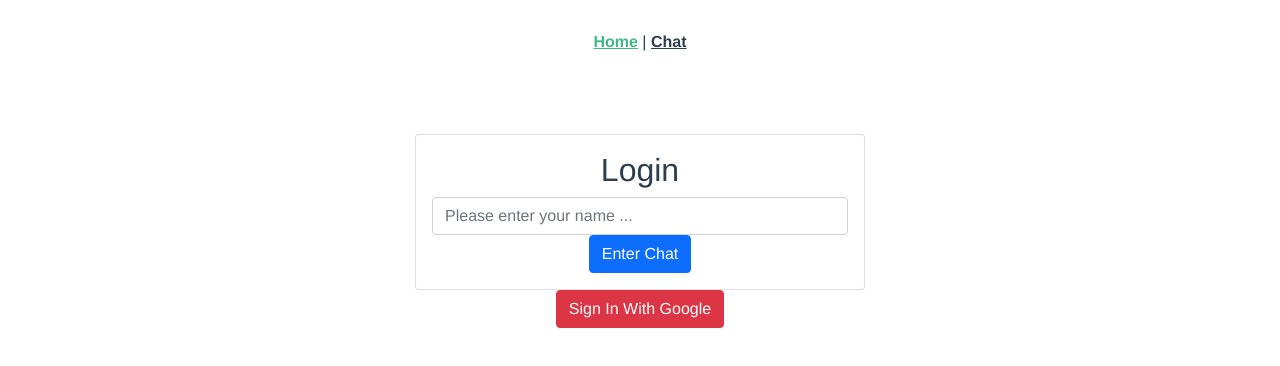
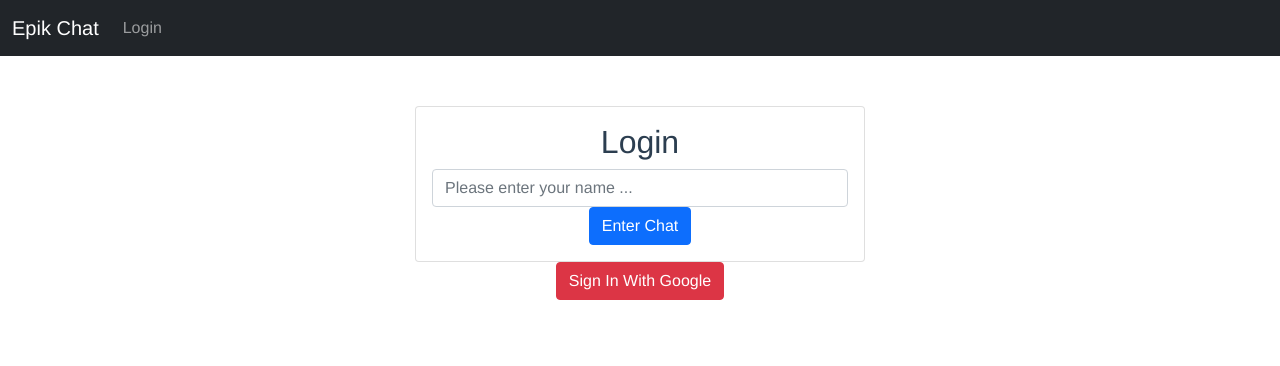
Before and after one commit to lim243/vue2-chat, a Vue app: page / in a window 1280 px wide. Shown: the top 366 px of the page. Built offline with nearby package versions, Linux system fonts and the light colour scheme; no server answers; what vue-chat-scroll would draw is missing.

Commit message:
Add nav bar and style

```diff
--- a/src/App.vue
+++ b/src/App.vue
@@ -1,12 +1,19 @@
 <template>
   <div id="app">
-    <div id="nav">
-      <router-link to="/">Home</router-link> |
-      <router-link to="/chat">Chat</router-link>
-    </div>
+    <NavBar />
     <router-view />
   </div>
 </template>
+
+<script>
+import NavBar from "@/views/NavBar.vue";
+
+export default {
+  components: {
+    NavBar,
+  },
+};
+</script>
 
 <style>
 #app {
--- a/src/main.js
+++ b/src/main.js
@@ -8,15 +8,9 @@ import "bootstrap";
 import "bootstrap/dist/css/bootstrap.min.css";
 
 import { initializeApp } from "firebase/app";
-import { getAuth } from "firebase/auth";
 import firebaseConfig from "./firebase/firebaseConfig";
 
 initializeApp(firebaseConfig);
-
-const auth = getAuth();
-auth.onAuthStateChanged((user) => {
-  store.dispatch("setUser", user);
-});
 
 Vue.config.productionTip = false;
 Vue.use(VueChatScroll);
--- a/src/store/index.js
+++ b/src/store/index.js
@@ -27,6 +27,9 @@ export default new Vuex.Store({
         state.commit("SET_LOGGED_IN", user !== null);
       }
     },
+    signOut(state) {
+      state.commit("SET_USER", null);
+    },
   },
   modules: {},
   getters: {
--- a/src/views/Login.vue
+++ b/src/views/Login.vue
@@ -55,7 +55,9 @@ export default {
           const user = result.user;
           console.log("user", user);
           this.$store.dispatch("setUser", user);
-          this.$router.push({ name: "Profile" });
+          this.$router.push({
+            name: "Profile",
+          });
           // ...
         })
         .catch((error) => {
--- /dev/null
+++ b/src/views/NavBar.vue
@@ -0,0 +1,63 @@
+<template>
+  <nav class="navbar navbar-expand-lg sticky-top navbar-dark bg-dark">
+    <!-- Navbar content -->
+    <div class="container-fluid">
+      <a class="navbar-brand" href="#">Epik Chat</a>
+      <button
+        class="navbar-toggler"
+        type="button"
+        data-bs-toggle="collapse"
+        data-bs-target="#navbarTogglerDemo02"
+        aria-controls="navbarTogglerDemo02"
+        aria-expanded="false"
+        aria-label="Toggle navigation"
+      >
+        <span class="navbar-toggler-icon"></span>
+      </button>
+      <div class="collapse navbar-collapse" id="navbarTogglerDemo02">
+        <ul class="navbar-nav me-auto mb-2 mb-lg-0">
+          <li class="nav-item">
+            <router-link v-show="!this.user" class="nav-link" to="/">Login</router-link>
+          </li>
+          <li v-show="this.user" class="nav-item">
+            <router-link class="nav-link" to="/chat">Chat</router-link>
+          </li>
+          <li v-show="this.user" class="nav-item">
+            <router-link class="nav-link" to="/Profile">Profile</router-link>
+          </li>
+
+          <li v-show="this.user" class="nav-item">
+            <a @click="signoutButtonPressed">Logout</a>
+          </li>
+        </ul>
+      </div>
+    </div>
+  </nav>
+</template>
+
+<script>
+import { getAuth, signOut } from "firebase/auth";
+import { mapState } from "vuex";
+
+export default {
+  created() {
+    getAuth().onAuthStateChanged((user) => {
+      this.$store.dispatch("setUser", user);
+    });
+  },
+  computed: {
+    ...mapState(["user"]),
+  },
+  methods: {
+    signoutButtonPressed() {
+      const auth = getAuth();
+      signOut(auth).then(() => {
+        this.$store.dispatch("signOut");
+        this.$router.push({
+          name: "Login",
+        });
+      });
+    },
+  },
+};
+</script>
```
